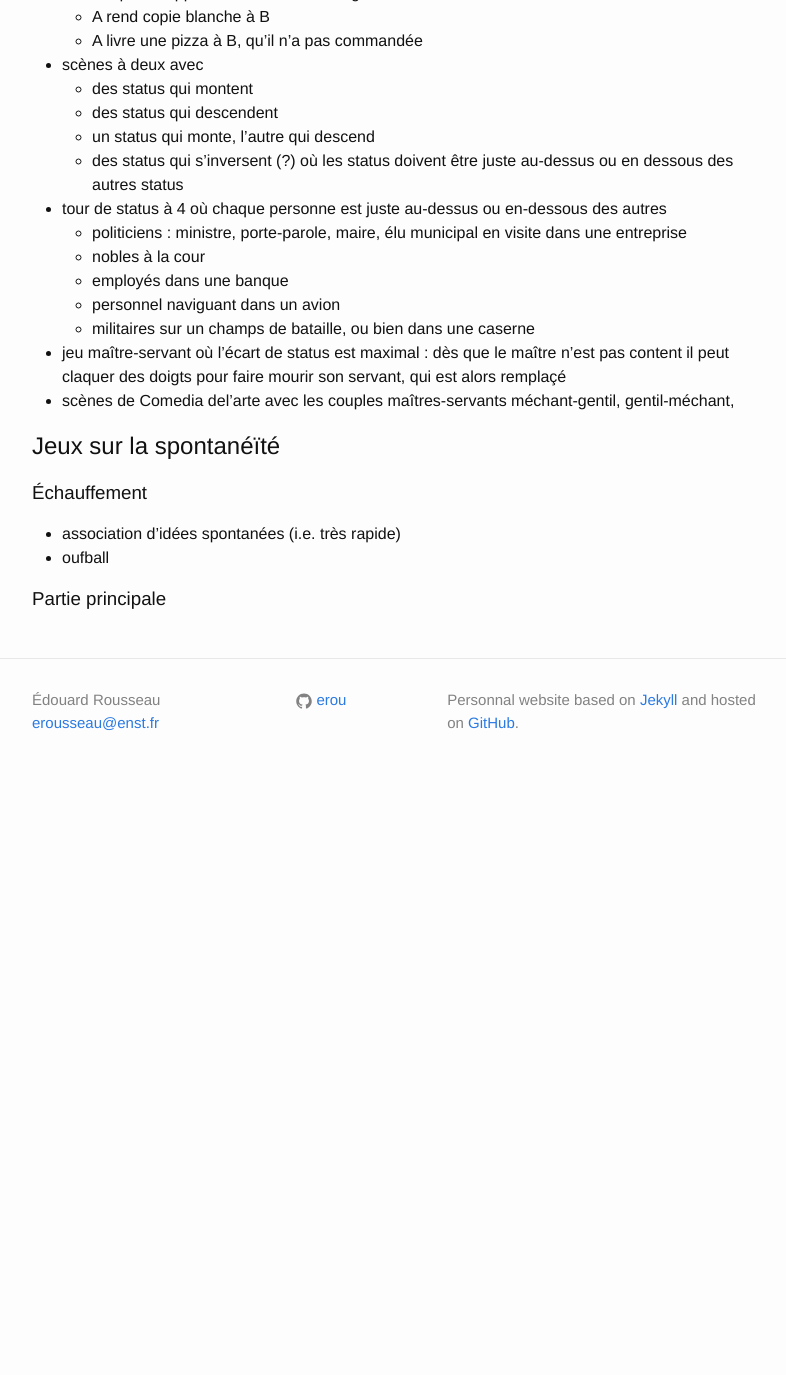
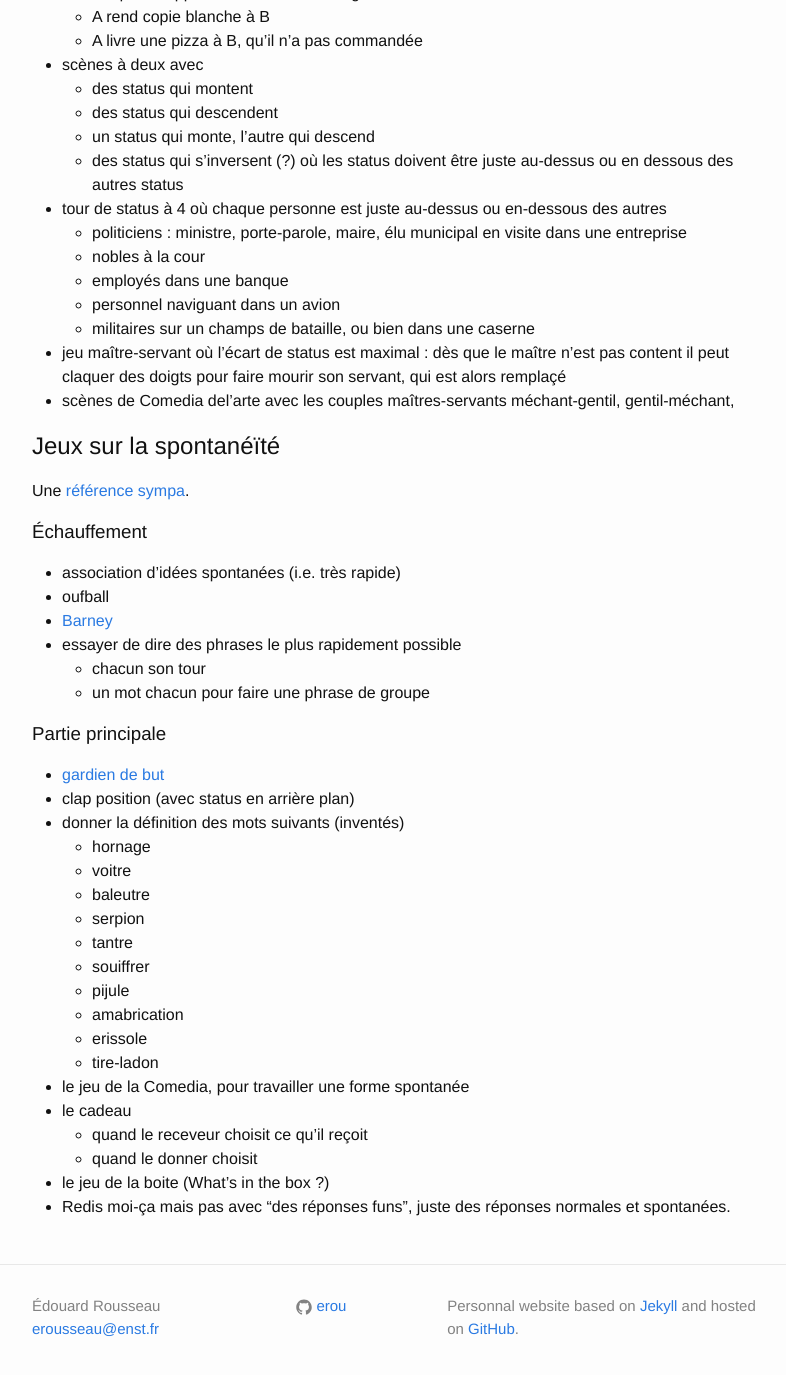
Before and after one commit to erou/erou.github.io, a Jekyll site: the page built from impro.md, in a window 1280 px wide and 1400 px high, scrolled down 513 px. Shown: the top 1375 px of the window, without its empty margins (238-1024 px from the left). Built offline with Jekyll 4.4.1, drawn with Linux system fonts in a browser that asks for light colours; before the commit the page ends 1307 px from its top, so only the background shows below that; some of the changed text lies outside the part shown.

Commit message:
games for improv

```diff
--- a/impro.md
+++ b/impro.md
@@ -5,7 +5,7 @@ permalink: /impro/
 visible: false
 ---
 
-# Entraînements à la Keith Johnstone
+# Entraînements à la [Keith Johnstone](https://en.wikipedia.org/wiki/Keith_Johnstone)
 
 ## Jeux sur les status
 
@@ -29,7 +29,7 @@ visible: false
     - des status qui descendent
     - un status qui monte, l'autre qui descend
     - des status qui s'inversent (?)
-  où les status doivent être juste au-dessus ou en dessous des autres status
+où les status doivent être juste au-dessus ou en dessous des autres status
 - tour de status à 4 où chaque personne est juste au-dessus ou en-dessous des
   autres
     * politiciens : ministre, porte-parole, maire, élu municipal en visite dans
@@ -46,9 +46,37 @@ visible: false
 
 ## Jeux sur la spontanéïté
 
+Une [référence
+sympa](http://improvencyclopedia.org/categories/Spontaneity.html).
+
 ### Échauffement
 
 - association d'idées spontanées (i.e. très rapide)
 - oufball
+- [Barney](http://improvencyclopedia.org/games//Barney.html)
+- essayer de dire des phrases le plus rapidement possible
+    - chacun son tour
+    - un mot chacun pour faire une phrase de groupe
 
 ### Partie principale
+
+- [gardien de but](http://www.dramaction.qc.ca/fr/le-gardien-de-but/)
+- clap position (avec status en arrière plan)
+- donner la définition des mots suivants (inventés)
+    * hornage
+    * voitre
+    * baleutre
+    * serpion
+    * tantre
+    * souiffrer
+    * pijule
+    * amabrication
+    * erissole
+    * tire-ladon
+- le jeu de la Comedia, pour travailler une forme spontanée
+- le cadeau
+    - quand le receveur choisit ce qu'il reçoit
+    - quand le donner choisit
+- le jeu de la boite (What's in the box ?)
+- Redis moi-ça mais pas avec "des réponses funs", juste des réponses normales et
+  spontanées.
```
